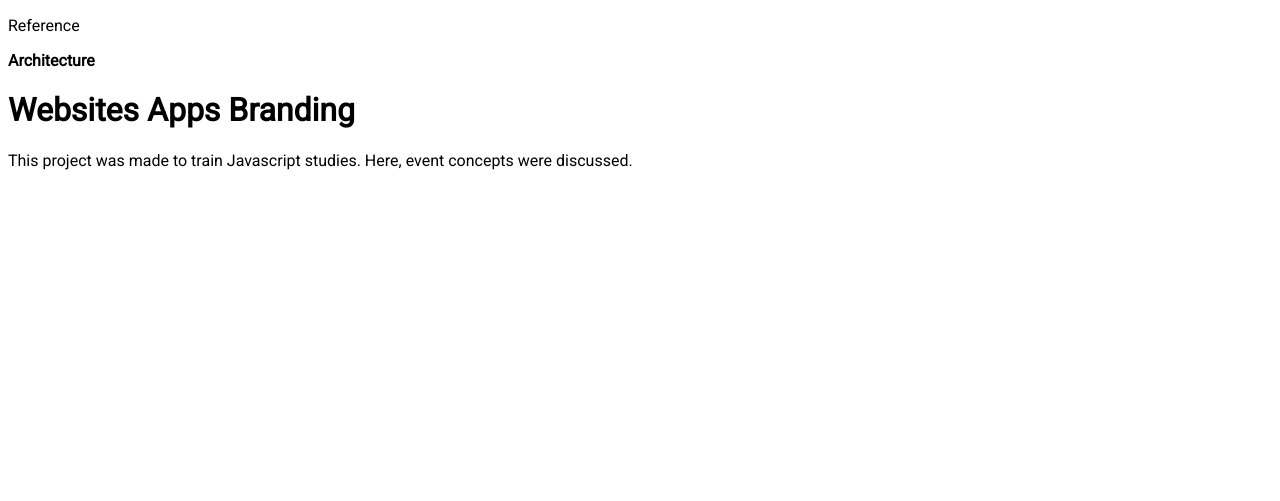
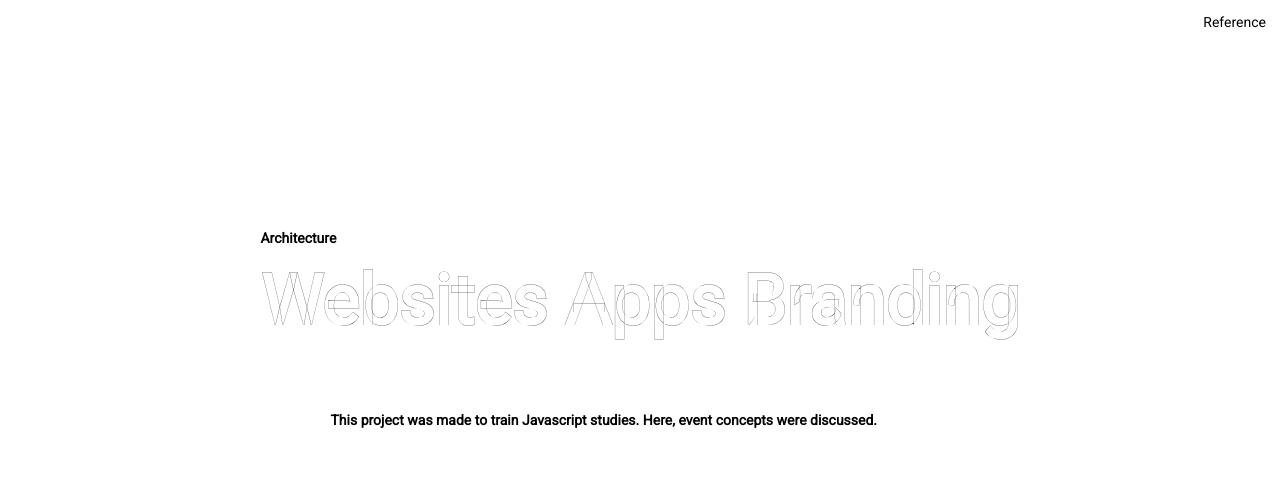
Before and after one commit to nataliaaraujo0/architecture-branding, a plain HTML site: page index.html in a window 1280 px wide. Drawn offline with Linux system fonts and the light colour scheme.

Commit message:
chore: UI finalizada

```diff
--- a/css/style.css
+++ b/css/style.css
@@ -1,3 +1,46 @@
 * {
   font-family: "Roboto", sans-serif;
+  margin: 0;
+  padding: 0;
+  box-sizing: border-box;
 }
+html {
+  @media (max-width: 1080px) {
+    font-size: 93.75%;
+  }
+
+  @media (min-width: 720px) {
+    font-size: 87.5%;
+  }
+}
+
+body {
+  -webkit-fot-smoothing: antialiased;
+}
+
+.header {
+  display: flex;
+  justify-content: flex-end;
+  padding: 1rem;
+}
+
+.container {
+  height: 80vh;
+  display: flex;
+  padding: 1rem;
+  justify-content: center;
+  flex-direction: column;
+  align-items: center;
+}
+
+h1 {
+  color: #ffffff;
+  -webkit-text-stroke-width: 0.2px;
+  -webkit-text-stroke-color: #000000;
+  margin-top: 1rem;
+  font-size: 5rem;
+}
+.container .content p {
+  padding: 5rem;
+  font-weight: bold;
+}
--- a/index.html
+++ b/index.html
@@ -14,21 +14,19 @@
     <title>Architecture Branding</title>
   </head>
   <body>
+
+    <div class="header">
+      <p>Reference</p>
+    </div>
+
     <div class="container">
-      <div class="hender">
-        <p>Reference</p>
-      </div>
       <div class="content">
         <strong>Architecture</strong>
         <h1>Websites Apps Branding</h1>
+        <p>This project was made to train Javascript studies.
+          Here, event concepts were discussed.
+          </p>
       </div>
-    </div>
-
-    <div>
-      <p>
-        This project was made to train Javascript studies. Here, event concepts
-        were discussed.
-      </p>
     </div>
   </body>
 </html>
```
